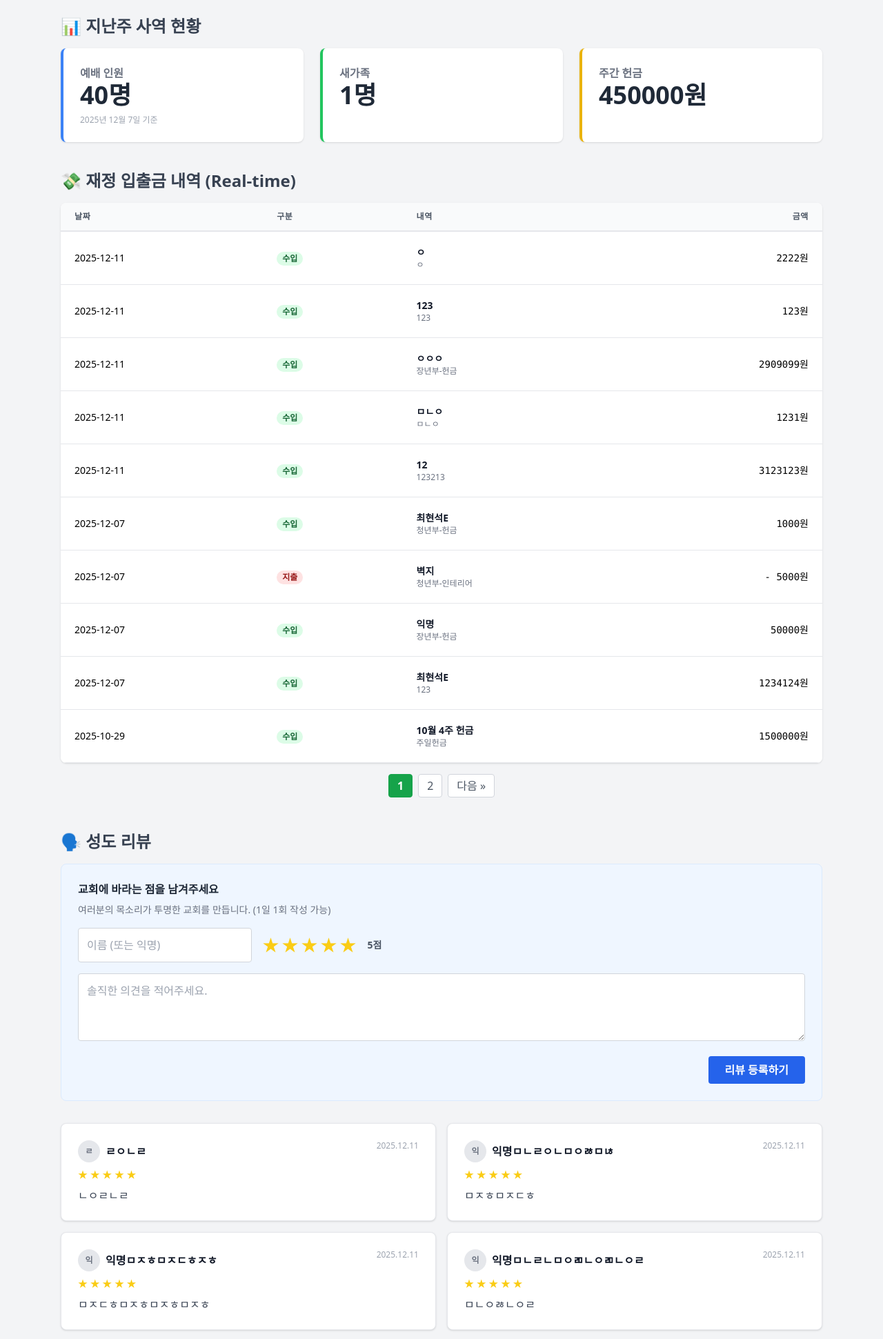
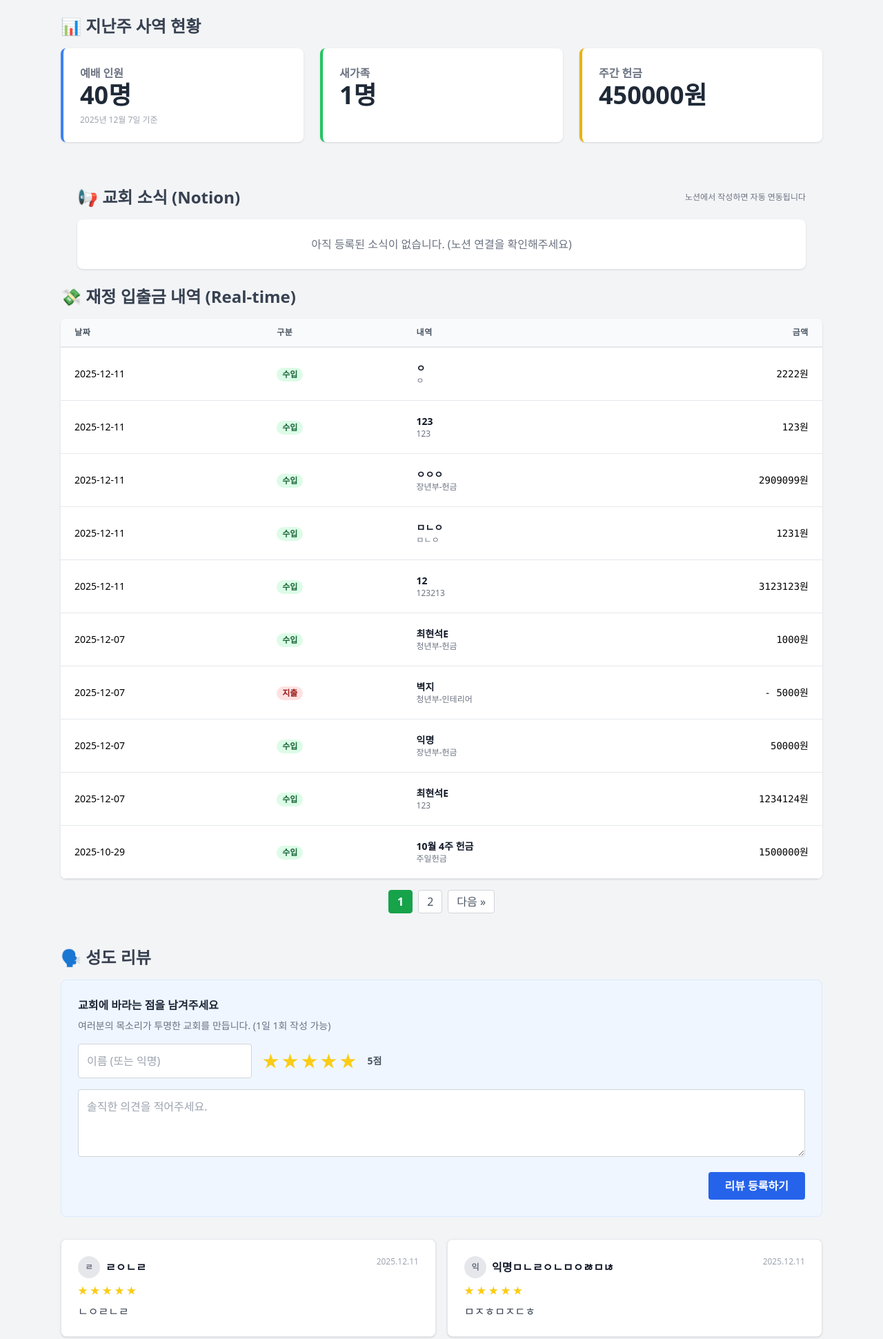
Before and after one commit to testwelltest01/intochurch, a Django app: page / in a window 1280 px wide. Shown: the part 734-2675 px from the top of the page at 69% size. Run offline with Django 5.2, Linux system fonts and the light colour scheme; data comes from the database, SQL or seed files in the repository; some libraries are stand-ins or nearby versions.

Commit message:
노션 연결 고생중

```diff
--- a/인투처치/ministry/templates/ministry/dashboard.html
+++ b/인투처치/ministry/templates/ministry/dashboard.html
@@ -102,6 +102,36 @@
         {% else %}
         <div class="bg-yellow-50 border border-yellow-200 p-4 rounded text-yellow-700 mb-10">아직 등록된 사역 데이터가 없습니다.</div>
         {% endif %}
+
+        <div class="max-w-6xl mx-auto p-6 mt-8">
+            <div class="flex items-center justify-between mb-4">
+                <h2 class="text-2xl font-bold text-gray-700">📢 교회 소식 (Notion)</h2>
+                <span class="text-xs text-gray-500">노션에서 작성하면 자동 연동됩니다</span>
+            </div>
+
+            <div class="bg-white shadow rounded-lg overflow-hidden">
+                {% if notion_notices %}
+                <ul class="divide-y divide-gray-200">
+                    {% for notice in notion_notices %}
+                    <li class="hover:bg-gray-50 transition">
+                        <a href="{{ notice.url }}" target="_blank" class="block p-4 flex justify-between items-center">
+                            <span class="text-gray-800 font-medium">
+                                {{ notice.title }}
+                            </span>
+                            <span class="text-sm text-gray-500">
+                                {{ notice.date }}
+                            </span>
+                        </a>
+                    </li>
+                    {% endfor %}
+                </ul>
+                {% else %}
+                <div class="p-6 text-center text-gray-500">
+                    아직 등록된 소식이 없습니다. (노션 연결을 확인해주세요)
+                </div>
+                {% endif %}
+            </div>
+        </div>
 
         <h2 class="text-2xl font-bold mb-4 text-gray-700" id="financial-section">💸 재정 입출금 내역 (Real-time)</h2>
         <div class="bg-white shadow rounded-lg overflow-hidden overflow-x-auto mb-4">
@@ -316,8 +346,7 @@
         </div>
     </div>
 
-    <script type="text/javascript"
-        src="https://openapi.map.naver.com/openapi/v3/maps.js?ncpKeyId=nm5q0b1hyn"></script>
+    <script type="text/javascript" src="https://openapi.map.naver.com/openapi/v3/maps.js?ncpKeyId=nm5q0b1hyn"></script>
 
     <script>
         // 지도가 로드된 후 실행
--- a/인투처치/ministry/views.py
+++ b/인투처치/ministry/views.py
@@ -6,6 +6,7 @@ from django.contrib import messages
 from django.core.paginator import Paginator # 페이징 도구 (게시판 페이지 넘기는 기능)
 from .models import WeeklyReport, FinancialTransaction, ChurchReview, SlideImage
 from .forms import ReviewForm
+from notion_client import Client
 
 """
 views.py는 '웹사이트의 로직(Logic)'을 담당하는 곳입니다.
@@ -97,3 +98,46 @@ def dashboard(request):
     # render: 최종적으로 HTML 파일을 그려서 사용자에게 보내줍니다.
     # 'ministry/dashboard.html' 템플릿에 context 데이터를 섞어서 완성된 페이지를 만듭니다.
     return render(request, 'ministry/dashboard.html', context)
+
+def home(request):
+    # 1. 기존 데이터 (통계 등)
+
+
+    # 2. [추가] 노션 데이터 가져오기 로직
+    notion_notices = []
+    try:
+        notion = Client(auth=os.environ.get("NOTION_API_KEY"))
+        db_id = os.environ.get("NOTION_DATABASE_ID")
+
+        # 노션에 "데이터 내놔" 요청
+        response = notion.databases.query(database_id=db_id)
+
+
+        # 가져온 데이터를 예쁘게 가공하기
+        for page in response['results']:
+            props = page['properties']
+
+            # 제목 가져오기 (만약 제목이 비어있으면 '제목 없음' 처리)
+            title_list = props.get('이름', {}).get('title', [])
+            title = title_list[0]['plain_text'] if title_list else "제목 없음"
+
+            # 날짜 가져오기 (날짜가 없으면 패스)
+            date_prop = props.get('날짜', {}).get('date', {})
+            date = date_prop.get('start', '') if date_prop else ""
+
+            # 리스트에 추가
+            notion_notices.append({
+                'title': title,
+                'date': date,
+                'url': page['url'] # 클릭하면 노션으로 이동하게!
+            })
+
+    except Exception as e:
+        print(f"노션 연결 실패: {e}") # 에러가 나도 홈페이지는 꺼지지 않게 방어
+
+    # 3. HTML로 보내기
+    return render(request, 'ministry/dashboard.html', {
+        'stat': stat,  # 기존 통계
+        'slides': slides, # 기존 슬라이드
+        'notion_notices': notion_notices, # <--- ★ 새로 추가된 노션 데이터!
+    })
--- a/인투처치/requirements.txt
+++ b/인투처치/requirements.txt
@@ -10,3 +10,4 @@ pandas
 openpyxl
 django-jazzmin
 Pillow
+notion-client
```
